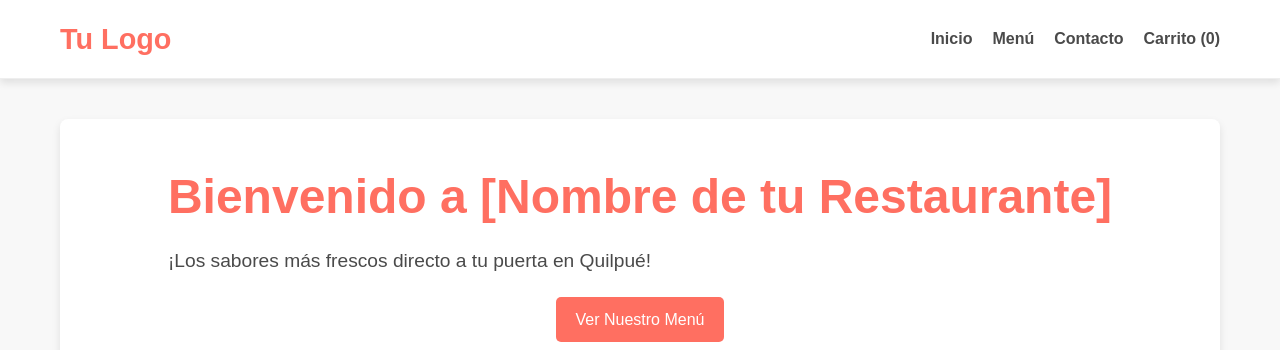
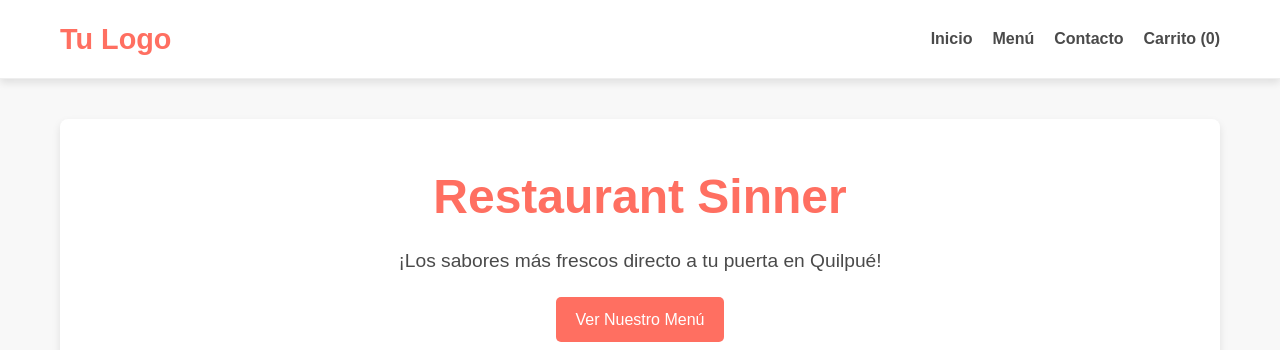
Before and after one commit to AppPrubeas/mi-restaurante-delivery, a plain HTML site: page index.html in a window 1280 px wide. Shown: the top 350 px of the page. Drawn offline with Linux system fonts and the light colour scheme.

Commit message:
index.html

```diff
--- a/index.html
+++ b/index.html
@@ -3,7 +3,7 @@
 <head>
     <meta charset="UTF-8">
     <meta name="viewport" content="width=device-width, initial-scale=1.0">
-    <title>Nombre de tu Restaurante - Delivery de Comida Fresca</title>
+    <title>Sinner - Delivery</title>
     <link rel="stylesheet" href="css/style.css">
 </head>
 <body>
@@ -22,7 +22,7 @@
     <main>
         <section class="hero">
             <div class="hero-content">
-                <h1>Bienvenido a [Nombre de tu Restaurante]</h1>
+                <h1>Restaurant Sinner</h1>
                 <p>¡Los sabores más frescos directo a tu puerta en Quilpué!</p>
                 <a href="menu.html" class="btn">Ver Nuestro Menú</a>
             </div>
```
